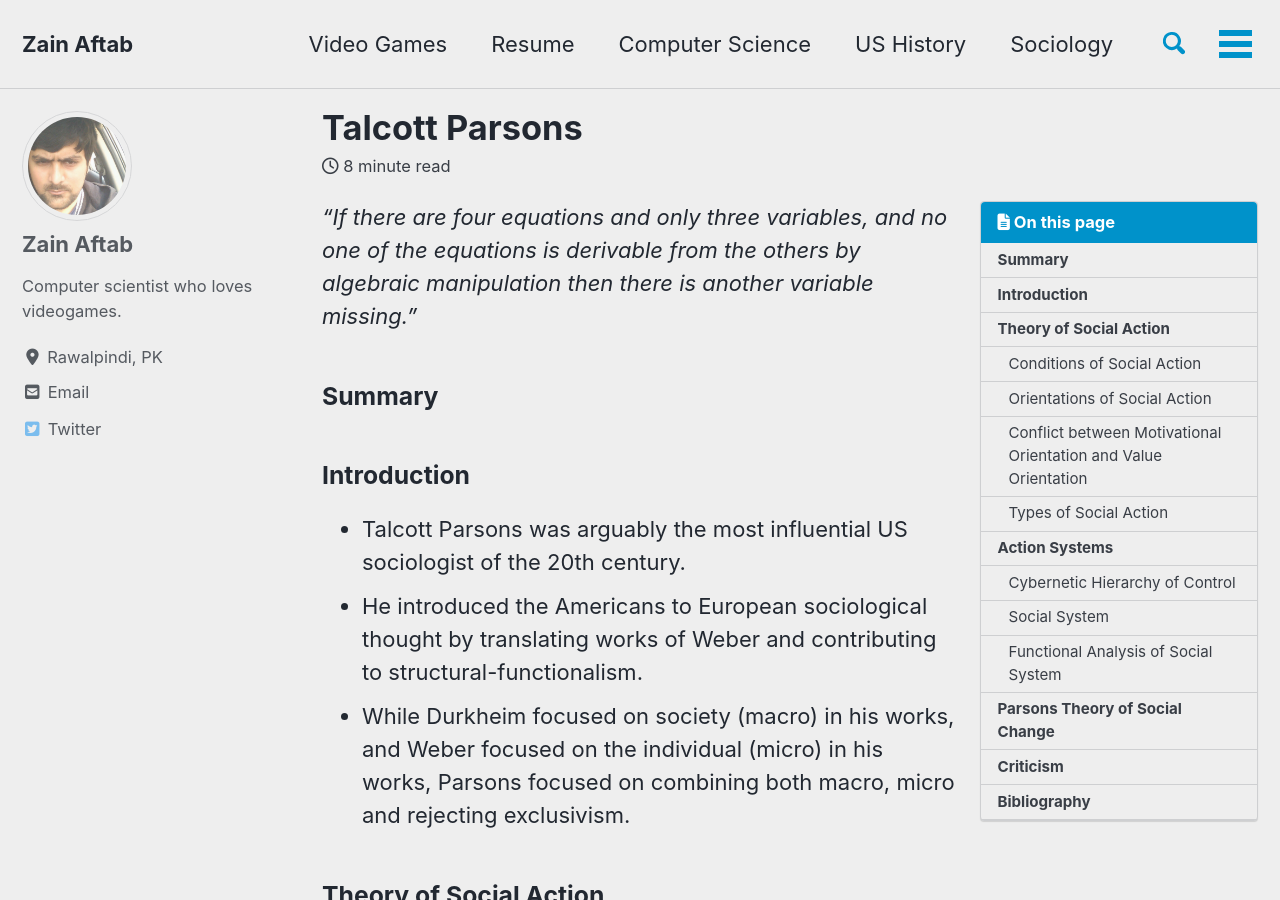
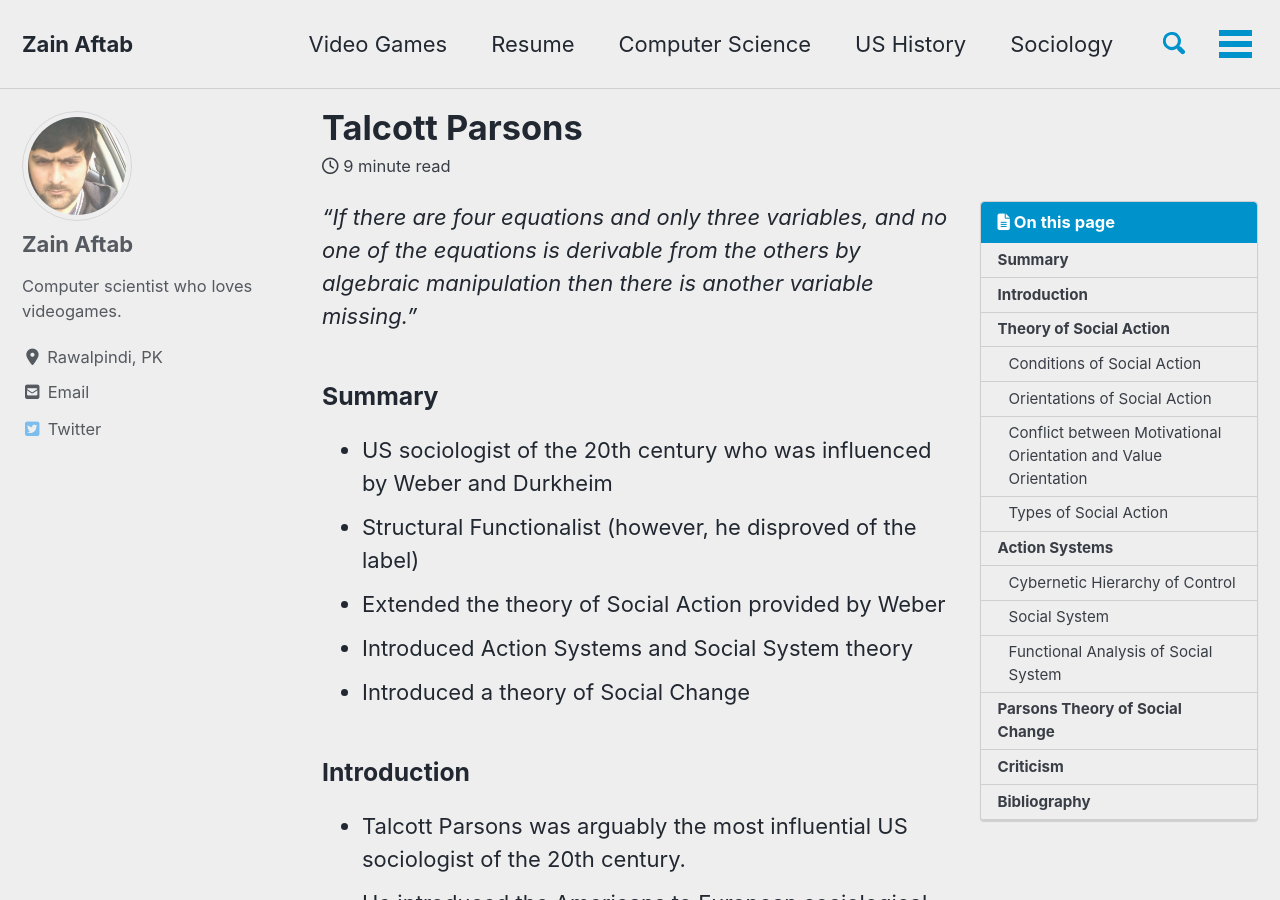
Before and after one commit to zainaftab2225/zainaftab2225.github.io, a Jekyll site: the page built from _sociology/talcott-parsons.md, in a window 1280 px wide and 900 px high. Built offline with Jekyll 4.4.1, drawn with Linux system fonts in a browser that asks for light colours; cached includes are drawn as plain includes; nearby versions of some CDN libraries; comment, search, counter and statistics services are not loaded.

Commit message:
talcott parsons

```diff
--- a/_sociology/talcott-parsons.md
+++ b/_sociology/talcott-parsons.md
@@ -7,6 +7,12 @@ date: 2020-07-31
 *"If there are four equations and only three variables, and no one of the equations is derivable from the others by algebraic manipulation then there is another variable missing."*
 
 ### Summary
+
+- US sociologist of the 20th century who was influenced by Weber and Durkheim
+- Structural Functionalist (however, he disproved of the label)
+- Extended the theory of Social Action provided by Weber
+- Introduced Action Systems and Social System theory
+- Introduced a theory of Social Change
 
 ### Introduction
 
```
